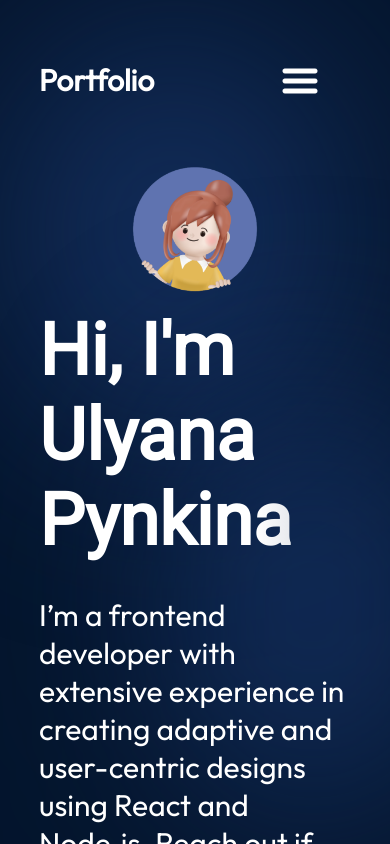
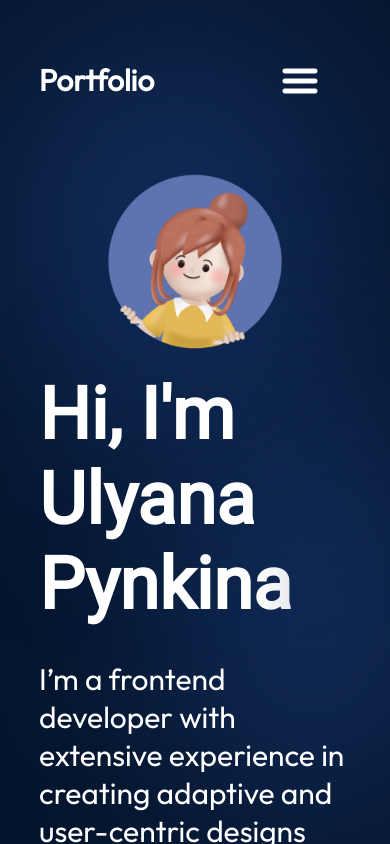
Before and after one commit to ulalie/cv, a React (Vite) app: page / in a window 390 px wide. Shown: the top 844 px of the page. Built offline with nearby package versions, Linux system fonts and the light colour scheme.

Commit message:
Update Hero.module.css

```diff
--- a/src/components/Hero/Hero.module.css
+++ b/src/components/Hero/Hero.module.css
@@ -49,19 +49,19 @@
 	font-weight: 600;
 	padding: 17px 26px;
 	box-shadow: 0 0 4px 0 rgba(0, 0, 0, 0.25);
-cursor: pointer;
-    transition: background-color 0.3s ease, transform 0.2s;
+	cursor: pointer;
+	transition: background-color 0.3s ease, transform 0.2s;
 }
 
 .contactBtn:hover {
-    background-color: #0056b3;
-    transform: translateY(-2px);
+	background-color: #0056b3;
+	transform: translateY(-2px);
 }
 
 .heroImg {
-	width: 50%;
+	min-width: 50%;
+	height: auto;
 	z-index: 1;
-
 	animation-name: floating;
 	animation-duration: 3s;
 	animation-iteration-count: infinite;
@@ -113,4 +113,8 @@ cursor: pointer;
 	.content {
 		align-items: center;
 	}
+	.heroImg {
+		min-width: 20%;
+		max-width: 70%;
+	}
 }
```
